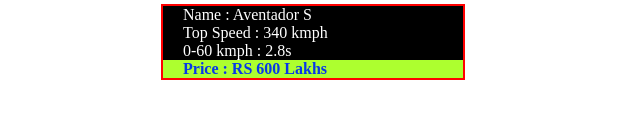
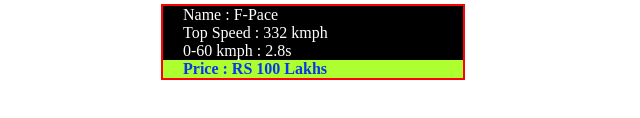
Before and after one commit to jashanstudy/Car_showroom, a plain HTML site: page carss/jaguar/fpace.html in a window 1280 px wide. Shown: the part 310-428 px from the top of the page, 87-727 px from the left. Drawn offline with Linux system fonts and the light colour scheme.

Commit message:
Update fpace.html

```diff
--- a/carss/jaguar/fpace.html
+++ b/carss/jaguar/fpace.html
@@ -33,13 +33,13 @@
     <img src="fpace.jpg" width="500" id="car2">
     <div id="car_detail">
 
-        <span class="item">Name : Aventador S</span><br>
+        <span class="item">Name : F-Pace</span><br>
         <span class="item">Top Speed :</span>
-        <span>340 kmph</span><br>
+        <span>332 kmph</span><br>
         <span class="item">0-60 kmph : 2.8s</span><br>
         <div class="price item">
             <span>Price</span>
-        <span> : RS 600 Lakhs</span>
+        <span> : RS 100 Lakhs</span>
 
         </div>
    </div>
```
